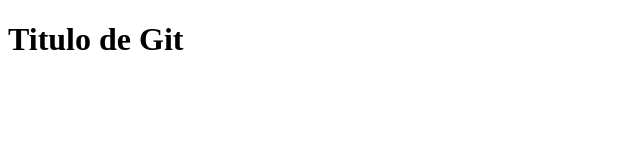
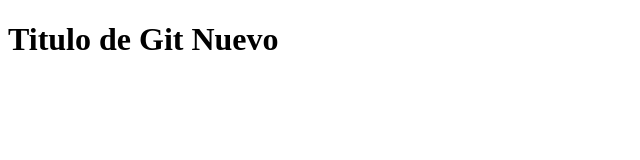
Before and after one commit to vvalenzuela/HelloWorldA, a plain HTML site: page index.html in a window 1280 px wide. Shown: the whole page, without its empty margins (0-640 px from the left). Drawn offline with Linux system fonts and the light colour scheme.

Commit message:
Se modifico el Titulo en Index

```diff
--- a/index.html
+++ b/index.html
@@ -7,6 +7,6 @@
     <title>Curso GIT</title>
 </head>
 <body>
-<h1>Titulo de Git</h1>
+<h1>Titulo de Git Nuevo</h1>
 </body>
 </html>
```
